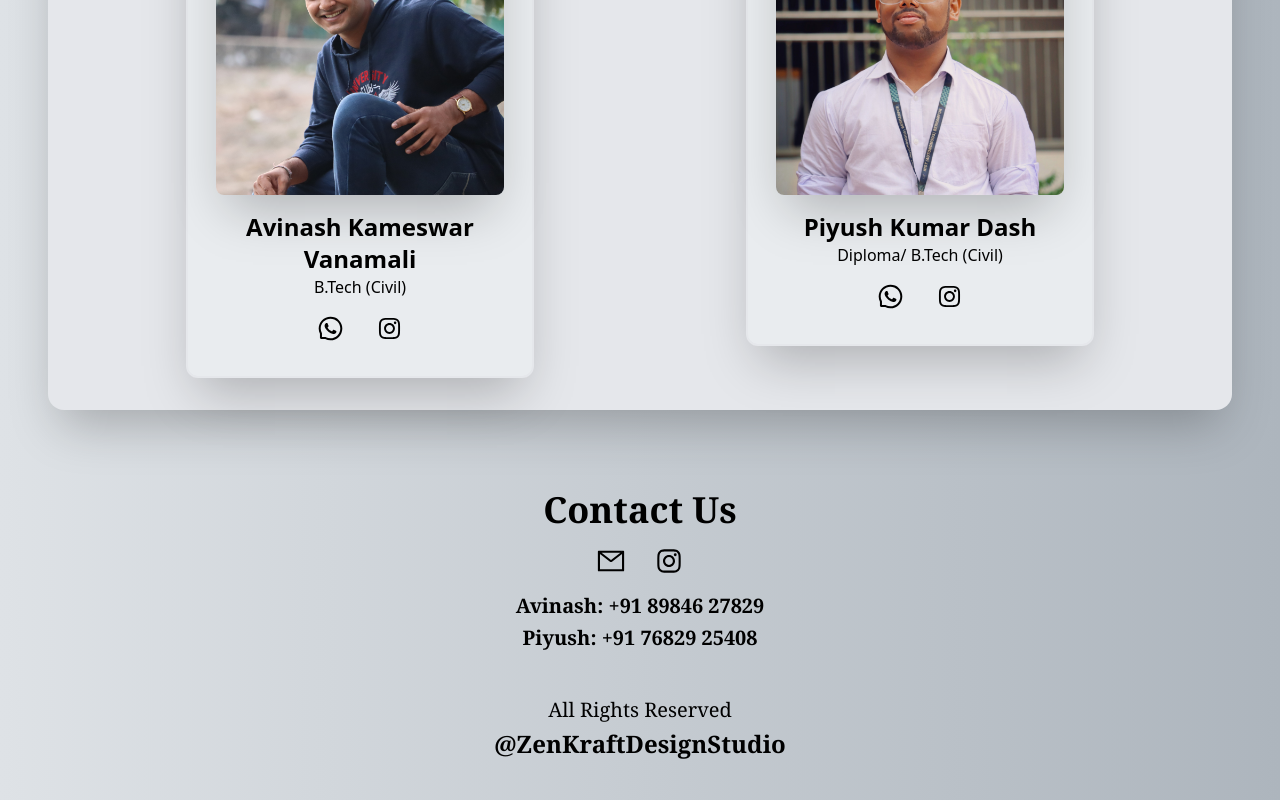
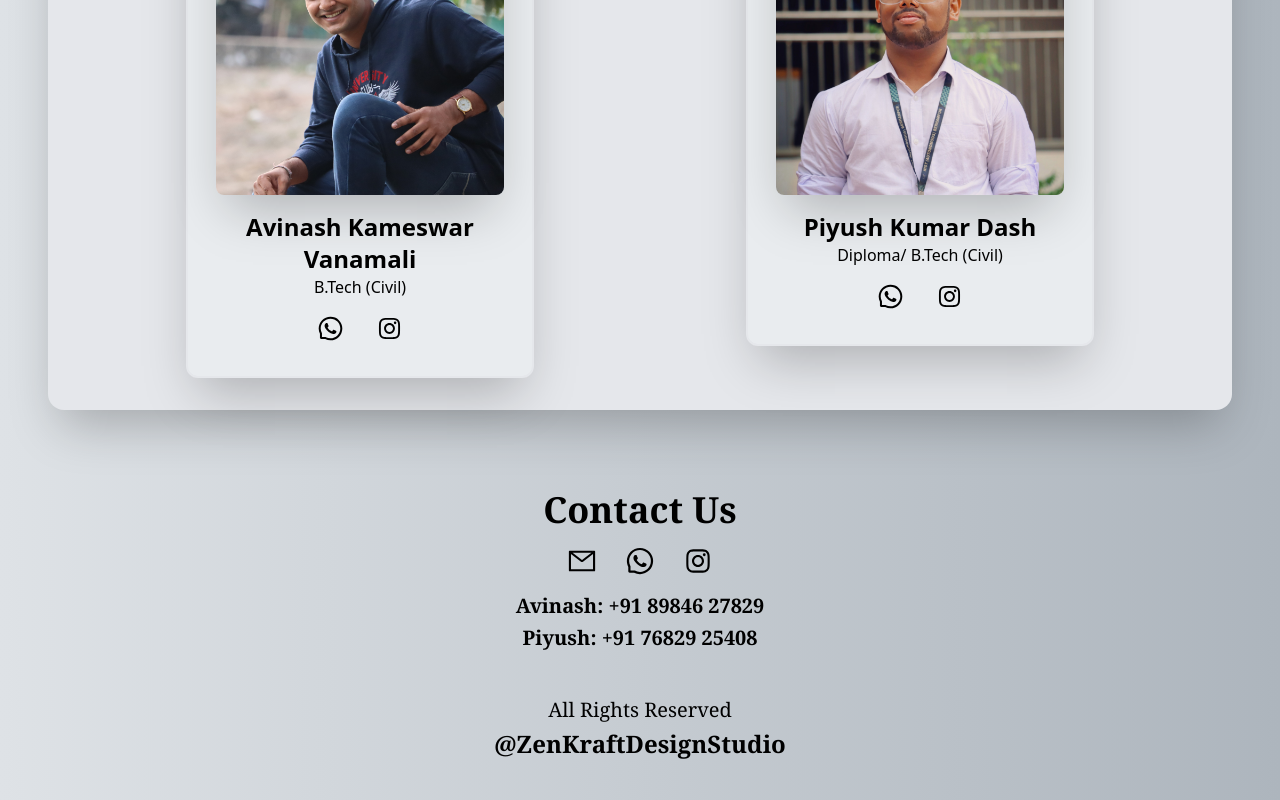
Before and after one commit to dilsekhpatnaik7/zen-craft, a React (Create React App) app: page / in a window 1280 px wide. Shown: the part 2599-3399 px from the top of the page. Built offline with nearby package versions, Linux system fonts and the light colour scheme.

Commit message:
added business contact

```diff
--- a/src/Components/Contact.jsx
+++ b/src/Components/Contact.jsx
@@ -11,9 +11,9 @@ const Contact = () => {
                 <AiOutlineMail size={30} className='cursor-pointer' onClick={() => {
                     window.open('mailto:zenkraftds@gmail.com')
                 }}/>
-                {/* <AiOutlineWhatsApp size={30} className='cursor-pointer' onClick={() => {
-                    window.open(`https://wa.me/918984627829?text=I'm%20interested%20in%20your%20service`)
-                }}/> */}
+                <AiOutlineWhatsApp size={30} className='cursor-pointer' onClick={() => {
+                    window.open(`https://wa.me/917682082193?text=I'm%20interested%20in%20your%20service`)
+                }}/>
                 <AiOutlineInstagram size={30} className='cursor-pointer' onClick={() => {
                     window.open('https://instagram.com/zenkraftds?utm_source=qr&igshid=MzNlNGNkZWQ4Mg%3D%3D')
                 }}/>
```
